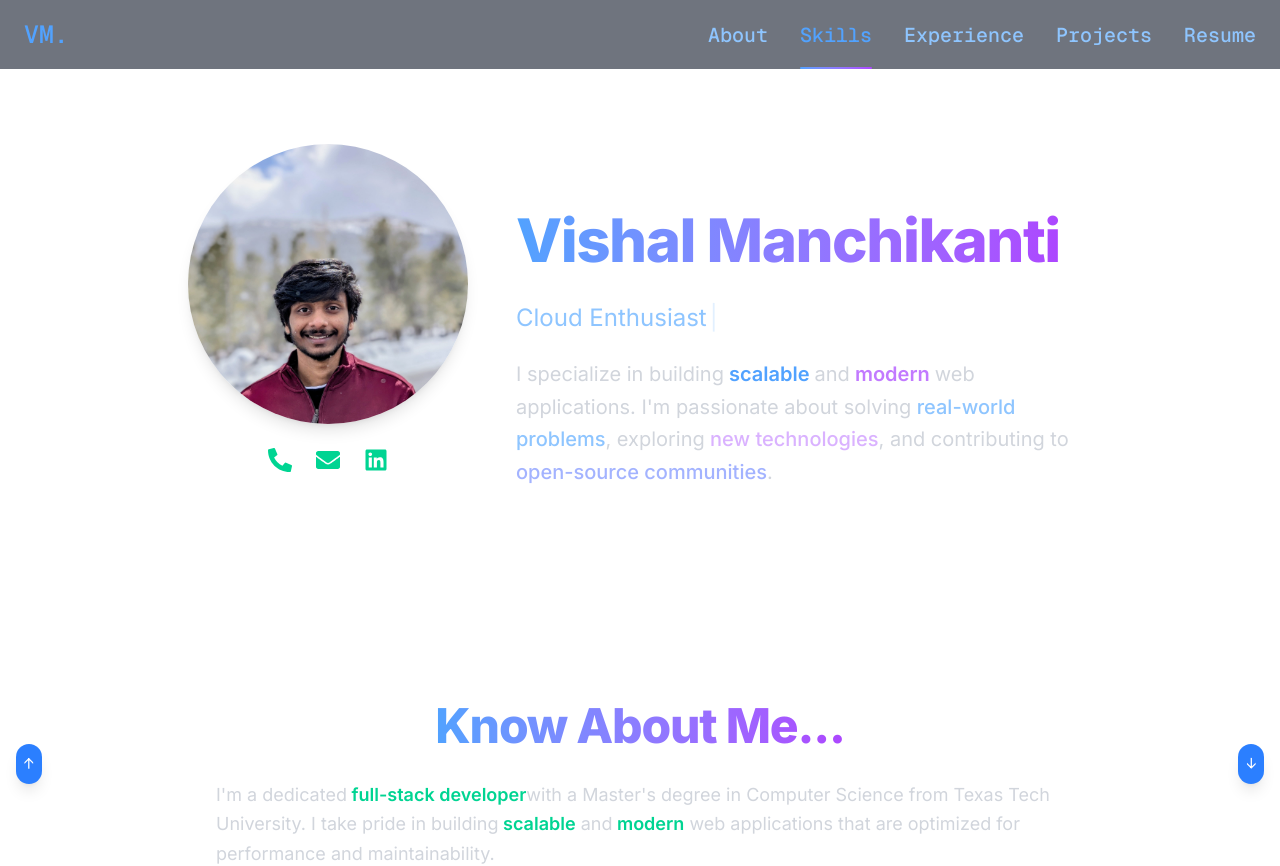
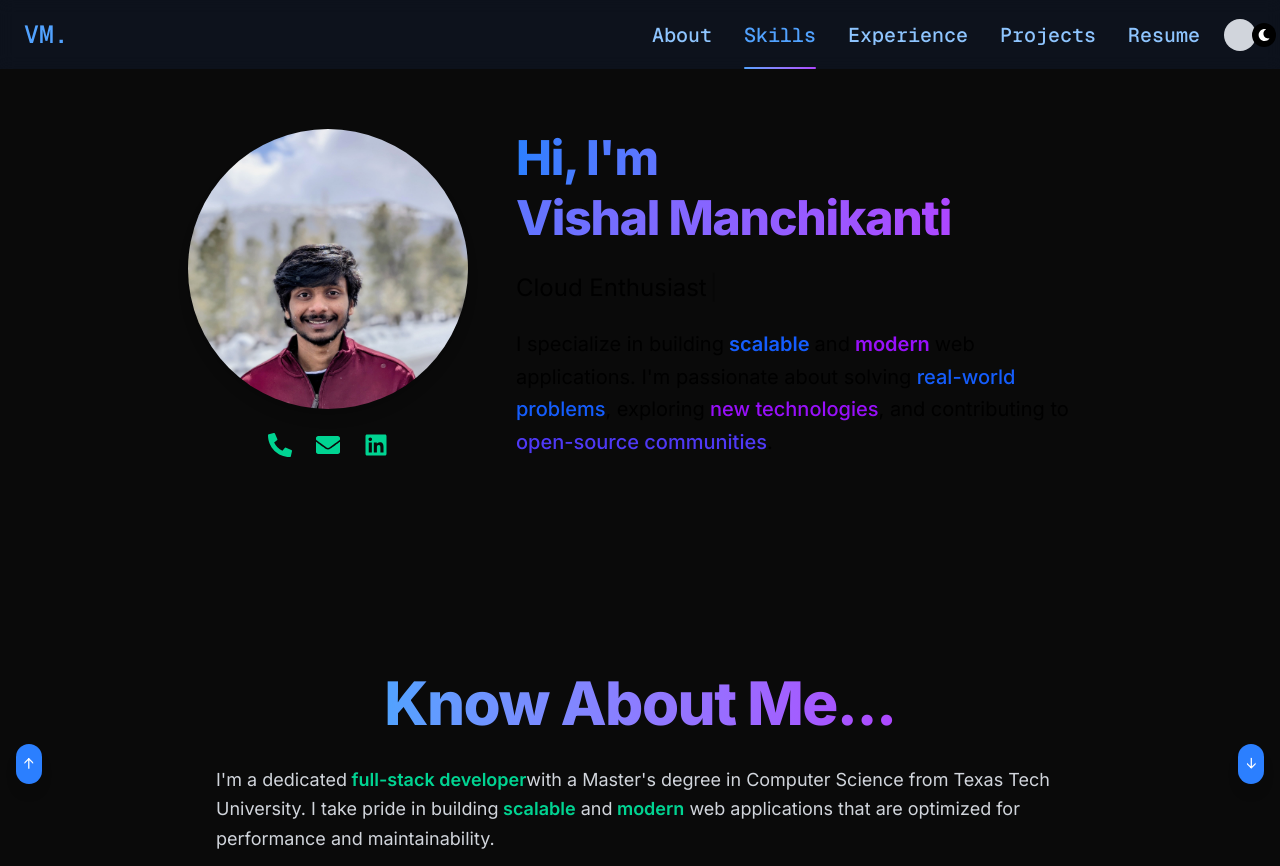
Before and after one commit to vishalmanchikanti/portfolio-site, a Next.js app: page / in a window 1280 px wide. Shown: the top 866 px of the page. Built offline with nearby package versions, Linux system fonts and the light colour scheme.

Commit message:
Applied toggle switch

```diff
--- a/src/components/About.tsx
+++ b/src/components/About.tsx
@@ -12,7 +12,7 @@ const About: React.FC = () => {
       id="about"
       className={`${inter.className} w-full max-w-4xl mx-auto px-6 py-20`}
     >
-      <h2 className="text-6xl sm:text-5xl text-center mb-6 font-extrabold leading-tight tracking-tight">
+      <h2 className="text-3xl sm:text-4xl md:text-5xl lg:text-6xl text-center font-extrabold mb-6 tracking-tight leading-tight">
         <span className="text-transparent bg-clip-text bg-gradient-to-r from-blue-400 to-purple-500">
           Know About Me...
         </span>
@@ -24,7 +24,7 @@ const About: React.FC = () => {
           {" "}
           full-stack developer
         </span>
-        with a Master&apos;s degree in Computer Science from Texas Tech
+         with a Master&apos;s degree in Computer Science from Texas Tech
         University. I take pride in building
         <span className="text-emerald-400 font-semibold"> scalable</span> and
         <span className="text-emerald-400 font-semibold"> modern</span> web
--- a/src/components/Header.tsx
+++ b/src/components/Header.tsx
@@ -2,6 +2,7 @@ import React, { useEffect, useRef, useState } from "react";
 import { FaTimes, FaDownload } from "react-icons/fa";
 import { HiMenu } from "react-icons/hi";
 import { motion, AnimatePresence } from "framer-motion";
+import ThemeToggle from "./ThemeToggle"; // Make sure this file exists
 
 const navLinks = [
   { label: "About", target: "about" },
@@ -83,13 +84,14 @@ const Header: React.FC = () => {
       const offset = window.innerHeight / 2 - el.clientHeight / 2;
       const top = el.getBoundingClientRect().top + window.scrollY - offset;
       window.scrollTo({ top, behavior: "smooth" });
-      setMobileMenuOpen(false); // close on mobile nav click
+      setMobileMenuOpen(false);
     }
   };
 
   const handleHover = (e: React.MouseEvent) => {
     const navRect = navRef.current?.getBoundingClientRect();
     if (!navRect || !navRef.current) return;
+
     const x = e.clientX - navRect.left;
     setHoverX(x);
 
@@ -125,14 +127,17 @@ const Header: React.FC = () => {
             VM.
           </span>
 
-          {/* Hamburger for Mobile */}
+          {/* Mobile: Menu + Theme toggle */}
+          <div className="flex items-center gap-4 md:hidden">
             <button
               onClick={() => setMobileMenuOpen((prev) => !prev)}
-            className="md:hidden text-blue-400 text-3xl"
+              className="text-blue-400 text-3xl"
               aria-label="Toggle Menu"
             >
               <HiMenu />
             </button>
+            <ThemeToggle />
+          </div>
 
           {/* Desktop Navigation */}
           <ul
@@ -142,7 +147,7 @@ const Header: React.FC = () => {
             onMouseLeave={handleLeave}
           >
             {navLinks.map(({ label, target }) => (
-              <li key={label}>
+              <li key={label} className="flex items-center gap-2">
                 <button
                   data-id={target}
                   onClick={() => {
@@ -159,6 +164,11 @@ const Header: React.FC = () => {
                 >
                   {label}
                 </button>
+                {label === "Resume" && (
+                  <div className="hidden md:block">
+                    <ThemeToggle />
+                  </div>
+                )}
               </li>
             ))}
 
@@ -183,7 +193,7 @@ const Header: React.FC = () => {
               animate={{ opacity: 1, y: 0 }}
               exit={{ opacity: 0, y: -20 }}
               transition={{ duration: 0.2 }}
-              className="md:hidden px-6 py-4 bg-gray-800 border-t border-gray-700 text-white text-lg space-y-4"
+              className="md:hidden px-6 py-4 bg-gray-800 border-t border-gray-700 text-white text-lg space-y-4 z-40"
             >
               {navLinks.map(({ label, target }) => (
                 <button
--- /dev/null
+++ b/src/components/ThemeToggle.tsx
@@ -0,0 +1,25 @@
+import { useTheme } from "@/context/ThemeContext";
+import { FaSun, FaMoon } from "react-icons/fa";
+
+const ThemeToggle = () => {
+  const { theme, toggleTheme } = useTheme();
+
+  return (
+    <div
+      onClick={toggleTheme}
+      className="ml-4 flex items-center bg-gray-300 dark:bg-gray-700 rounded-full px-1 py-1 cursor-pointer transition-all duration-300"
+    >
+      <div
+        className={`flex items-center justify-center w-6 h-6 rounded-full transition-all duration-300 ${
+          theme === "dark"
+            ? "translate-x-6 bg-black text-white"
+            : "translate-x-0 bg-yellow-400 text-black"
+        }`}
+      >
+        {theme === "dark" ? <FaMoon size={12} /> : <FaSun size={12} />}
+      </div>
+    </div>
+  );
+};
+
+export default ThemeToggle;
--- a/src/components/WorkHistory.tsx
+++ b/src/components/WorkHistory.tsx
@@ -29,7 +29,7 @@ const experiences: Experience[] = [
       "Docker",
       "AWS",
       "Jenkins",
-      "JUnit"
+      "JUnit",
     ],
     summary:
       "At LTI Mindtree, I developed backend APIs for enterprise-grade applications using Java and Spring Boot. I implemented RESTful services, optimized PostgreSQL queries, and containerized microservices with Docker. I participated in CI/CD pipeline creation using Jenkins and collaborated in Agile sprints to deliver tested, production-ready features. My role also included writing unit and integration tests, debugging service interactions, and ensuring scalable deployments on AWS. This experience enhanced my understanding of service-oriented architecture and backend reliability in high-traffic enterprise environments.",
@@ -41,7 +41,7 @@ const WorkHistory: React.FC = () => {
 
   return (
     <section id="work-history" className="w-full max-w-6xl mx-auto px-6 py-20">
-      <h2 className="text-6xl sm:text-5xl text-center mb-6 font-extrabold leading-tight tracking-tight">
+      <h2 className="text-3xl sm:text-4xl md:text-5xl lg:text-6xl text-center font-extrabold mb-6 tracking-tight leading-tight">
         <span className="text-transparent bg-clip-text bg-gradient-to-r from-blue-400 to-purple-500">
           Professional Experience
         </span>
--- a/src/components/herosection.tsx
+++ b/src/components/herosection.tsx
@@ -82,7 +82,7 @@ const Hero: React.FC = () => {
   return (
     <section
       id="hero"
-      className={`${inter.className} w-full text-white flex flex-col md:flex-row items-center justify-center px-4 sm:px-6 md:px-8 pt-28 md:py-32`}
+      className={`${inter.className} w-full text-black dark:text-white flex flex-col md:flex-row items-center justify-center px-4 sm:px-6 md:px-8 pt-28 md:py-32`}
     >
       {/* LEFT: Image + Contact Icons */}
       <div className="flex flex-col items-center justify-center w-[280px] space-y-6 mb-8 md:mb-0 md:mr-12">
@@ -99,22 +99,19 @@ const Hero: React.FC = () => {
         <div className="flex justify-center gap-6 text-2xl text-emerald-400">
           <button
             onClick={() => setModalType("phone")}
-            className="hover:text-emerald-300 cursor-pointer transition"
-            title="Call Me"
+            className="hover:text-emerald-300 transition"
           >
             <FaPhoneAlt />
           </button>
           <button
             onClick={() => setModalType("email")}
-            className="hover:text-emerald-300 cursor-pointer transition"
-            title="Email"
+            className="hover:text-emerald-300 transition"
           >
             <FaEnvelope />
           </button>
           <button
             onClick={() => setModalType("linkedin")}
-            className="hover:text-emerald-300 cursor-pointer transition"
-            title="LinkedIn"
+            className="hover:text-emerald-300 transition"
           >
             <FaLinkedin />
           </button>
@@ -122,15 +119,14 @@ const Hero: React.FC = () => {
       </div>
 
       {/* RIGHT: Intro */}
-      <div className="flex flex-col items-start text-left max-w-xl space-y-6">
-        <h1 className="text-5xl sm:text-6xl font-extrabold leading-tight tracking-tight">
-          Hi, I&apos;m <br />
-          <span className="text-transparent bg-clip-text bg-gradient-to-r from-blue-400 to-purple-500">
-            Vishal Manchikanti
+      <div className="flex flex-col items-start md:items-start text-left md:text-left text-center w-full max-w-xl space-y-6">
+        <h1 className="text-3xl sm:text-4xl md:text-5xl font-extrabold leading-tight tracking-tight text-black dark:text-white">
+          <span className="text-transparent bg-clip-text bg-gradient-to-r from-blue-500 to-purple-500">
+            Hi, I&apos;m <br /> Vishal Manchikanti
           </span>
         </h1>
 
-        <h2 className="text-xl sm:text-2xl text-blue-300">
+        <h2 className="text-xl sm:text-2xl text-black dark:text-blue-300">
           <Typewriter
             words={[
               "Full-Stack Developer",
@@ -146,20 +142,29 @@ const Hero: React.FC = () => {
           />
         </h2>
 
-        <p className="text-lg sm:text-xl text-gray-300 leading-relaxed">
+        <p className="text-lg sm:text-xl text-black dark:text-gray-300 leading-relaxed">
           I specialize in building
-          <span className="text-blue-400 font-semibold"> scalable </span>
+          <span className="text-blue-600 dark:text-blue-400 font-semibold">
+            {" "}
+            scalable{" "}
+          </span>
           and
-          <span className="text-purple-400 font-semibold"> modern </span>
+          <span className="text-purple-600 dark:text-purple-400 font-semibold">
+            {" "}
+            modern{" "}
+          </span>
           web applications. I&apos;m passionate about solving
-          <span className="text-blue-300 font-medium">
+          <span className="text-blue-600 dark:text-blue-300 font-medium">
             {" "}
             real-world problems
           </span>
           , exploring
-          <span className="text-purple-300 font-medium"> new technologies</span>
+          <span className="text-purple-600 dark:text-purple-300 font-medium">
+            {" "}
+            new technologies
+          </span>
           , and contributing to
-          <span className="text-indigo-300 font-medium">
+          <span className="text-indigo-600 dark:text-indigo-300 font-medium">
             {" "}
             open-source communities
           </span>
@@ -167,7 +172,6 @@ const Hero: React.FC = () => {
         </p>
       </div>
 
-      {/* Modals */}
       <AnimatePresence>
         {modalType && (
           <motion.div
--- /dev/null
+++ b/src/context/ThemeContext.tsx
@@ -0,0 +1,41 @@
+import { createContext, useContext, useEffect, useState } from "react";
+
+type Theme = "light" | "dark";
+interface ThemeContextType {
+  theme: Theme;
+  toggleTheme: () => void;
+}
+
+const ThemeContext = createContext<ThemeContextType>({
+  theme: "dark",
+  toggleTheme: () => {},
+});
+
+export const ThemeProvider = ({ children }: { children: React.ReactNode }) => {
+  const [theme, setTheme] = useState<Theme>(() => {
+    if (typeof window !== "undefined") {
+      return (localStorage.getItem("theme") as Theme) || "dark";
+    }
+    return "dark";
+  });
+
+  useEffect(() => {
+    if (theme === "dark") {
+      document.documentElement.classList.add("dark");
+    } else {
+      document.documentElement.classList.remove("dark");
+    }
+    localStorage.setItem("theme", theme);
+  }, [theme]);
+
+  const toggleTheme = () =>
+    setTheme((prev) => (prev === "dark" ? "light" : "dark"));
+
+  return (
+    <ThemeContext.Provider value={{ theme, toggleTheme }}>
+      {children}
+    </ThemeContext.Provider>
+  );
+};
+
+export const useTheme = () => useContext(ThemeContext);
--- a/src/pages/_app.tsx
+++ b/src/pages/_app.tsx
@@ -1,6 +1,20 @@
 import "@/styles/globals.css";
 import type { AppProps } from "next/app";
+import Head from "next/head";
+import { ThemeProvider } from "@/context/ThemeContext";
 
 export default function App({ Component, pageProps }: AppProps) {
-  return <Component {...pageProps} />;
+  return (
+    <>
+      <Head>
+        <title>Vishal Manchikanti | Portfolio</title>
+        <meta name="viewport" content="width=device-width, initial-scale=1" />
+        <meta name="description" content="Full-stack developer portfolio built with Next.js" />
+        <meta name="theme-color" content="#111827" />
+      </Head>
+      <ThemeProvider>
+        <Component {...pageProps} />
+      </ThemeProvider>
+    </>
+  );
 }
--- a/src/pages/_document.tsx
+++ b/src/pages/_document.tsx
@@ -4,8 +4,7 @@ export default function Document() {
   return (
     <Html lang="en">
       <Head>
-        <title>Vishal Manchikanti | Portfolio</title>
-        <meta name="viewport" content="width=device-width, initial-scale=1.0" />
+        {/* You can keep theme color here */}
         <meta name="theme-color" content="#111827" />
       </Head>
       <body className="antialiased">
--- a/src/styles/globals.css
+++ b/src/styles/globals.css
@@ -1,34 +1,26 @@
 @import "tailwindcss";
-
-:root {
-  --background: #ffffff;
-  --foreground: #171717;
-}
-
-html, body {
-  scroll-behavior: smooth;
-  font-size: 16px;
-  overflow-x: hidden;
-  background-color: #111827;
-  color: #ffffff;
-  font-family: Arial, Helvetica, sans-serif;
-}
-
-
-@media (prefers-color-scheme: dark) {
-  :root {
-    --background: #0a0a0a;
-    --foreground: #ededed;
-  }
-}
 
 html {
   scroll-behavior: smooth;
   font-size: 16px;
 }
 
+/* Light mode (default) */
+:root {
+  --bg: #ffffff;
+  --fg: #111111;
+}
+
+/* Dark mode (when .dark is added to <html>) */
+.dark {
+  --bg: #0a0a0a;
+  --fg: #ffffff;
+}
+
+/* Apply theme colors globally */
 body {
-  background: var(--background);
-  color: var(--foreground);
+  background-color: var(--bg);
+  color: var(--fg);
+  transition: background-color 0.3s, color 0.3s;
   font-family: Arial, Helvetica, sans-serif;
 }
--- /dev/null
+++ b/tailwind.config.js
@@ -0,0 +1,13 @@
+/** @type {import('tailwindcss').Config} */
+module.exports = {
+  darkMode: "class", // Enables dark/light mode via class
+  content: [
+    "./pages/**/*.{js,ts,jsx,tsx}",
+    "./components/**/*.{js,ts,jsx,tsx}",
+    "./app/**/*.{js,ts,jsx,tsx}",
+  ],
+  theme: {
+    extend: {},
+  },
+  plugins: [],
+};
```
Also changed, not shown: src/components/Project.tsx (+29 -23 lines), src/components/Skills.tsx (+25 -13 lines), 1 other file (tests, documents, lock files or other folders). Lines whose indentation alone changed are shown as unchanged.
